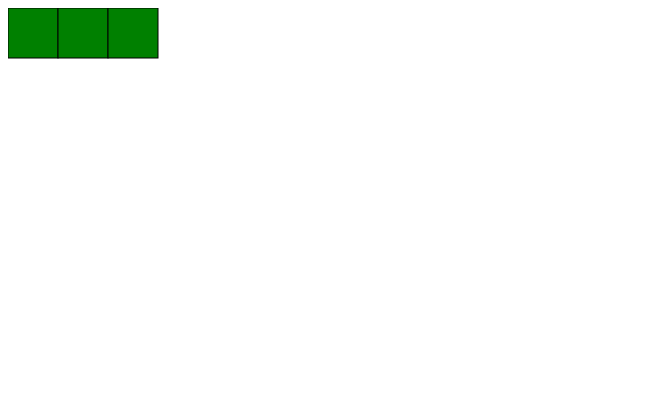
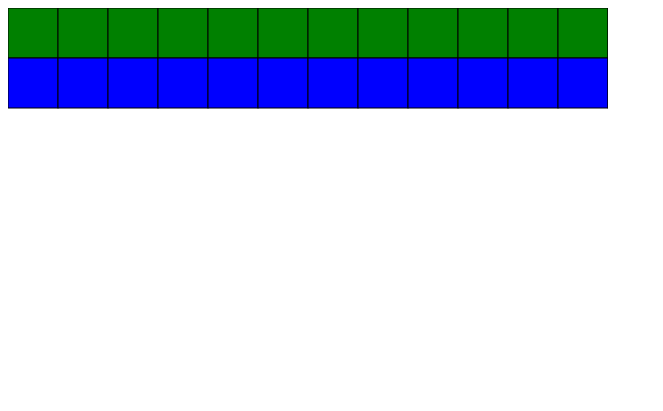
Before and after one commit to MarlonBrando370/curso_alura, a plain HTML site: page lógica de programação II/quadrado_verde/convas.html in a window 1280 px wide. Shown: the whole page, without its empty margins (0-663 px from the left). Drawn offline with Linux system fonts and the light colour scheme.

Commit message:
Update convas.html

```diff
--- a/lógica de programação II/quadrado_verde/convas.html
+++ b/lógica de programação II/quadrado_verde/convas.html
@@ -11,23 +11,29 @@
 
     <script>
 
-        function quadradoVerde (){
+        function quadrado (x, y, cor){
        var tela = document.querySelector('canvas');
        var pincel = tela.getContext('2d');
 
-       pincel.fillStyle = 'green';
-       pincel.fillRect(0, 0, 50, 50);
-       pincel.fillStroke = 'blake';
-       pincel.strokeRect(0, 0, 50, 50);
+       pincel.fillStyle = cor;
+       pincel.fillRect(x, y, 50, 50);
+       pincel.fillStroke = 'black';
+       pincel.strokeRect(x, y, 50, 50);
 
-       pincel.fillRect(50, 0, 50, 50);
-       pincel.strokeRect(50, 0, 50, 50);
 
-       pincel.fillRect(100, 0, 50, 50);
-       pincel.strokeRect(100, 0, 50, 50);
         }
+        var x = 0;
+        while(x <=600){
+            quadrado(x, 0, 'green');
 
-        quadradoVerde();
+            quadrado(x, 50, 'blue' );
+            x = x + 50;
+
+
+        }
+        quadrado();
+
+
 
 
 
```
